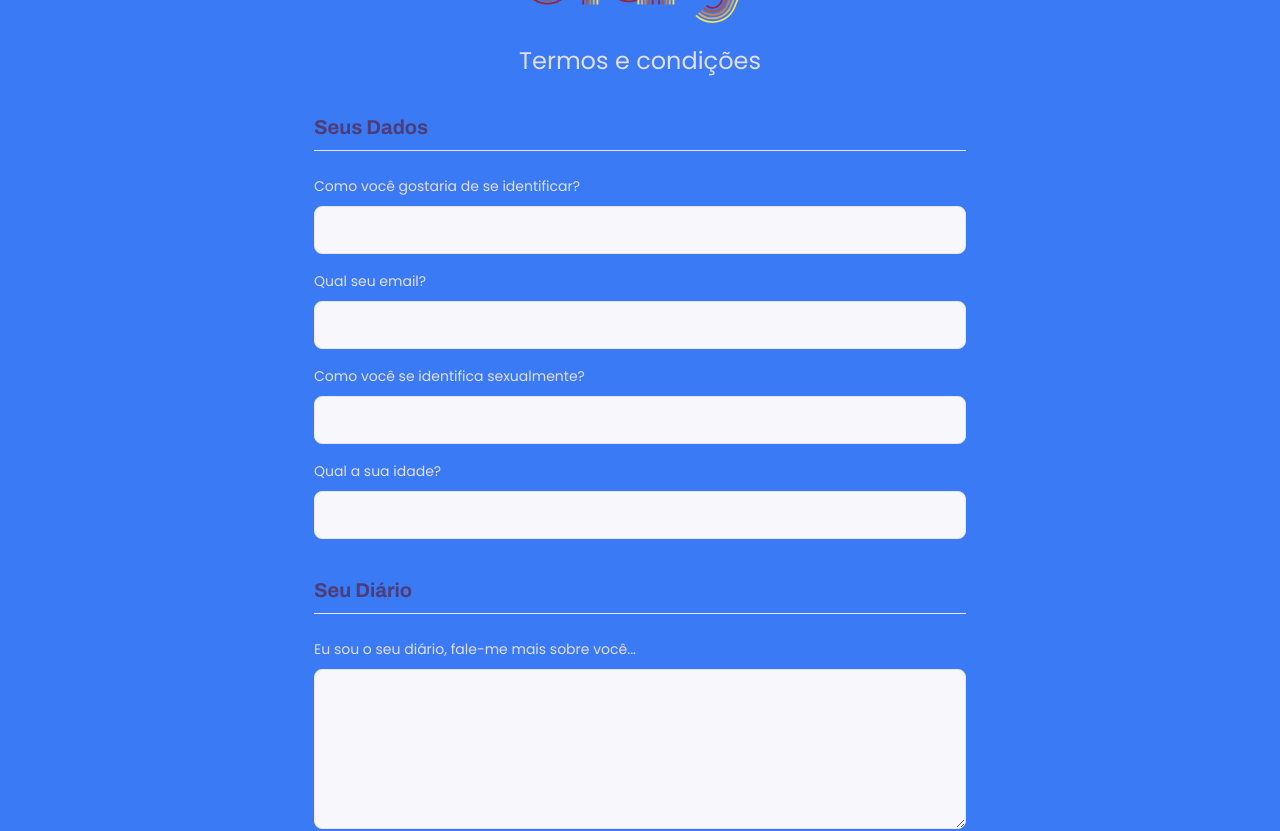
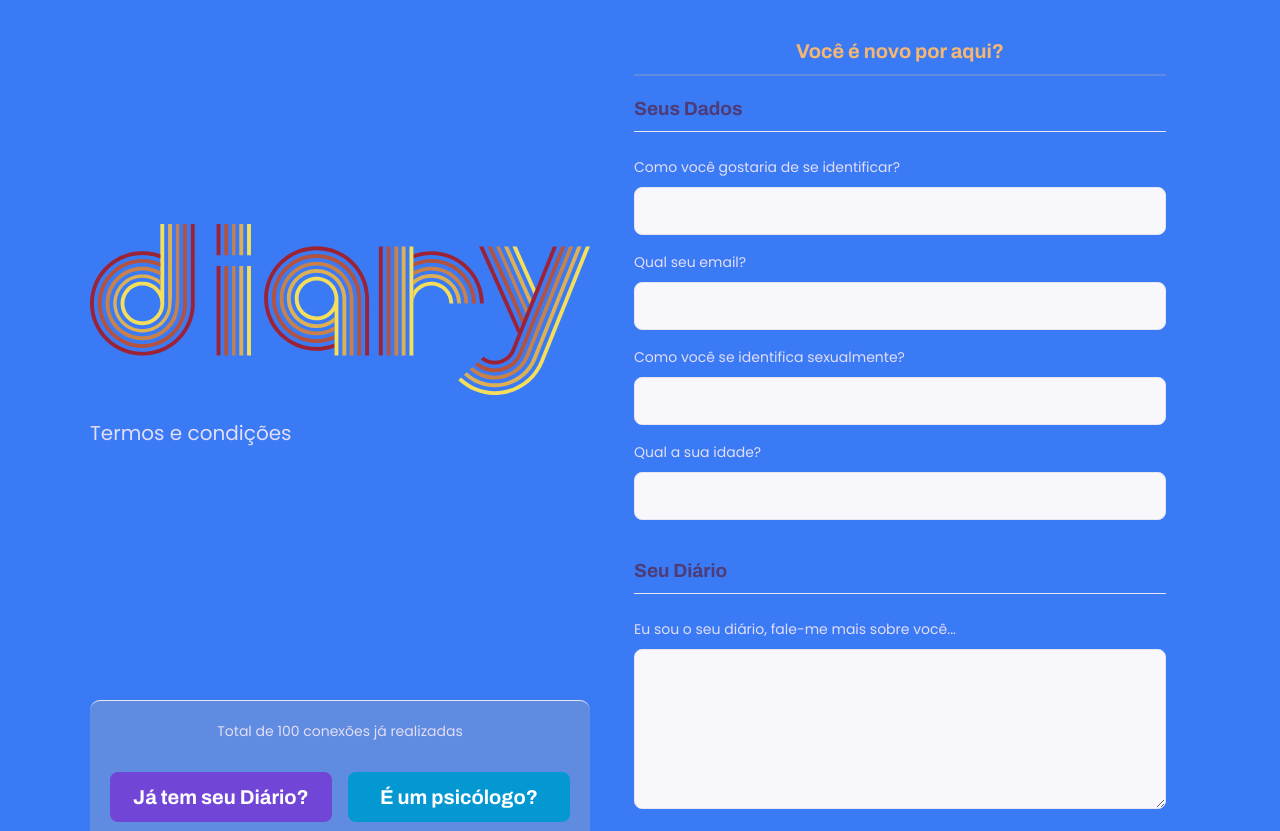
Before and after one commit to fjprado/diario-frontend, a React (Create React App) app: page / in a window 1280 px wide. Shown: the top 831 px of the page. Built offline with nearby package versions, Linux system fonts and the light colour scheme.

Commit message:
Landing page 1.1.0
Convert layout mobile to web.

```diff
--- a/src/assets/styles/global.css
+++ b/src/assets/styles/global.css
@@ -29,7 +29,7 @@
 html,
 body,
 #root {
-    height: 100vh;
+    height: fit-content;
 }
 
 body {
--- a/src/components/Input/index.js
+++ b/src/components/Input/index.js
@@ -1,4 +1,4 @@
-import React, { InputHTMLAttributes } from "react";
+import React from "react";
 import "./styles.css";
 
 export default function Input({ label, name, ...rest }) {
--- a/src/components/Textarea/index.js
+++ b/src/components/Textarea/index.js
@@ -1,4 +1,4 @@
-import React, { TextareaHTMLAttributes } from "react";
+import React from "react";
 import "./styles.css";
 
 export default function Textarea({ label, name, ...rest }) {
--- a/src/pages/Landing/index.js
+++ b/src/pages/Landing/index.js
@@ -1,4 +1,4 @@
-import React, { useState, FormEvent } from "react";
+import React, { useState } from "react";
 import { Link } from "react-router-dom";
 
 import Input from "../../components/Input";
@@ -13,7 +13,10 @@ export default function Landing() {
     const [age, setAge] = useState("");
     const [diary, setDiary] = useState("");
 
-    function handleCreateUser() {}
+    function handleCreateUser(e) {
+        e.preventDefault();
+        alert("Cadastro efetuado com sucesso");
+    }
 
     return (
         <div id="page-landing">
@@ -24,7 +27,10 @@ export default function Landing() {
                 </div>
                 <form id="new-diary-form" onSubmit={handleCreateUser}>
                     <fieldset>
-                        <legend>Seus Dados</legend>
+                        <legend className="title-legend">
+                            Você é novo por aqui?
+                        </legend>
+                        <legend className="common-legend">Seus Dados</legend>
                         <Input
                             name="name"
                             label="Como você gostaria de se identificar?"
@@ -59,7 +65,7 @@ export default function Landing() {
                         />
                     </fieldset>
                     <fieldset>
-                        <legend>Seu Diário</legend>
+                        <legend className="common-legend">Seu Diário</legend>
                         <Textarea
                             name="diary"
                             label="Eu sou o seu diário, fale-me mais sobre você..."
@@ -75,7 +81,7 @@ export default function Landing() {
                         </button>
                     </div>
                 </form>
-                <footer>
+                <footer id="footer">
                     <span className="total-connections">
                         Total de 100 conexões já realizadas{" "}
                     </span>
--- a/src/pages/Landing/styles.css
+++ b/src/pages/Landing/styles.css
@@ -1,10 +1,10 @@
 #page-landing {
     width: 100vw;
+    height: 100%;
+    padding: 4rem 0rem;
     display: flex;
     justify-content: center;
-    align-items: flex-start;
-    padding-top: 30rem;
-    padding-bottom: 3rem;
+    align-items: center;
     color: var(--color-text-in-primary);
     background: var(--color-primary);
 }
@@ -20,7 +20,7 @@
 
 .logo-container h2 {
     font-weight: 500;
-    font-size: 2.4rem;
+    font-size: 1.8rem;
     line-height: 4.6rem;
     margin-top: 0.8rem;
 }
@@ -34,8 +34,20 @@
     margin-top: 4rem;
 }
 
-#new-diary-form fieldset legend {
+#new-diary-form fieldset .title-legend {
     font: 700 2rem Archivo;
+    color: var(--color-primary-lighter);
+    margin-bottom: 2.2rem;
+    display: flex;
+    align-items: center;
+    justify-content: center;
+    width: 100%;
+    padding-bottom: 1.2rem;
+    border-bottom: 2px solid var(--color-box-footer);
+}
+
+#new-diary-form fieldset .common-legend {
+    font: 700 1.9rem Archivo;
     color: var(--color-text-title);
     margin-bottom: 2.2rem;
     display: flex;
@@ -54,7 +66,7 @@
     margin-top: 4rem;
 }
 
-#page-teacher-form footer span {
+#new-diary-form footer span {
     display: flex;
     align-items: center;
     justify-content: center;
@@ -125,8 +137,45 @@
     margin-left: 0.8rem;
 }
 
-/* @media (min-width: 700px) {
-    #page-landing {
+@media (min-width: 900px) {
+    #page-landing-content {
+        max-width: 1100px;
+        height: fit-content;
+        min-height: calc(100vh - 8rem);
+        padding-top: 0rem;
+        padding-bottom: 0rem;
+        display: grid;
+        grid-template-rows: 600px 1fr;
+        grid-template-columns: 500px 2fr;
+        grid-gap: 2rem;
+        grid-template-areas:
+            "logo-terms form"
+            "total form";
+    }
 
+    .logo-container {
+        grid-area: logo-terms;
+        align-self: center;
+        text-align: left;
+        margin: 0;
     }
-} */
+
+    .logo-container h2 {
+        text-align: initial;
+        font-size: 2rem;
+    }
+
+    .logo-container img {
+        height: 50%;
+    }
+
+    #new-diary-form {
+        grid-area: form;
+        justify-self: end;
+    }
+
+    #buttons-users {
+        grid-area: total;
+        justify-content: flex-start;
+    }
+}
```
